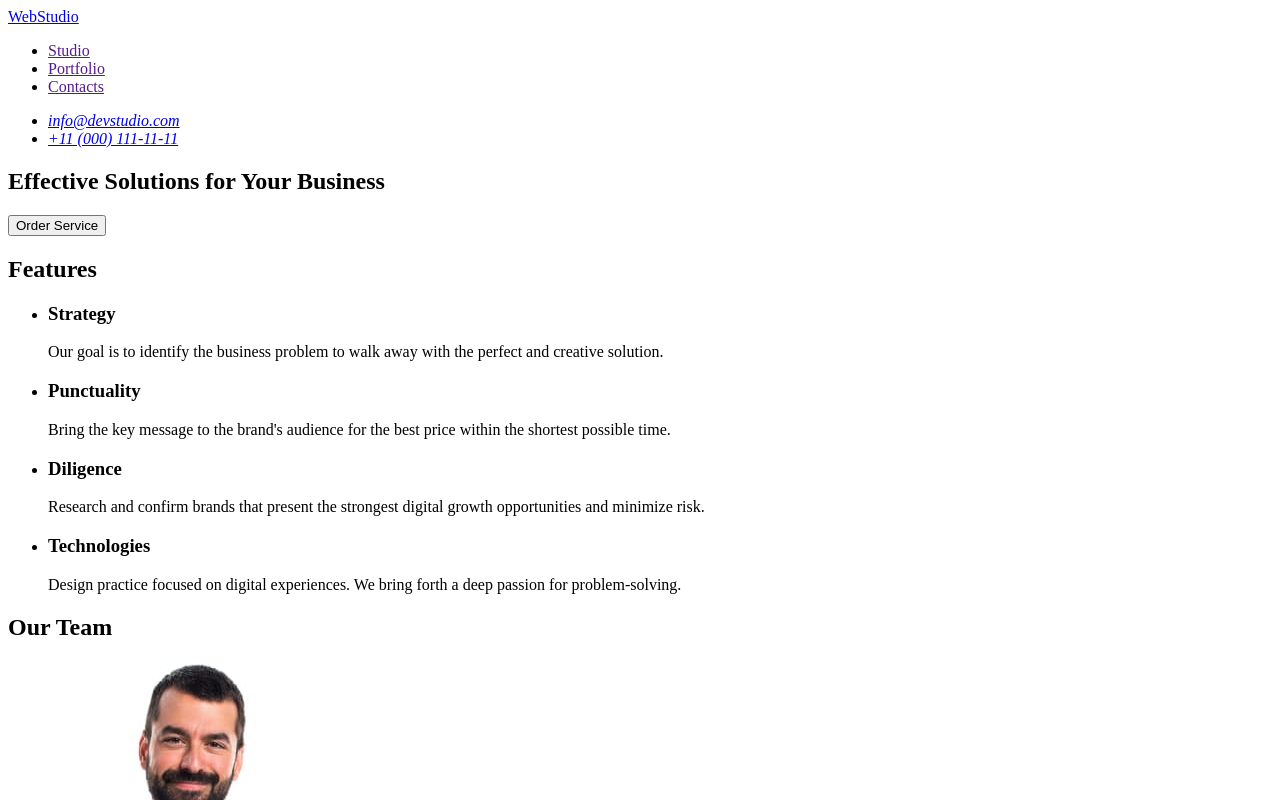
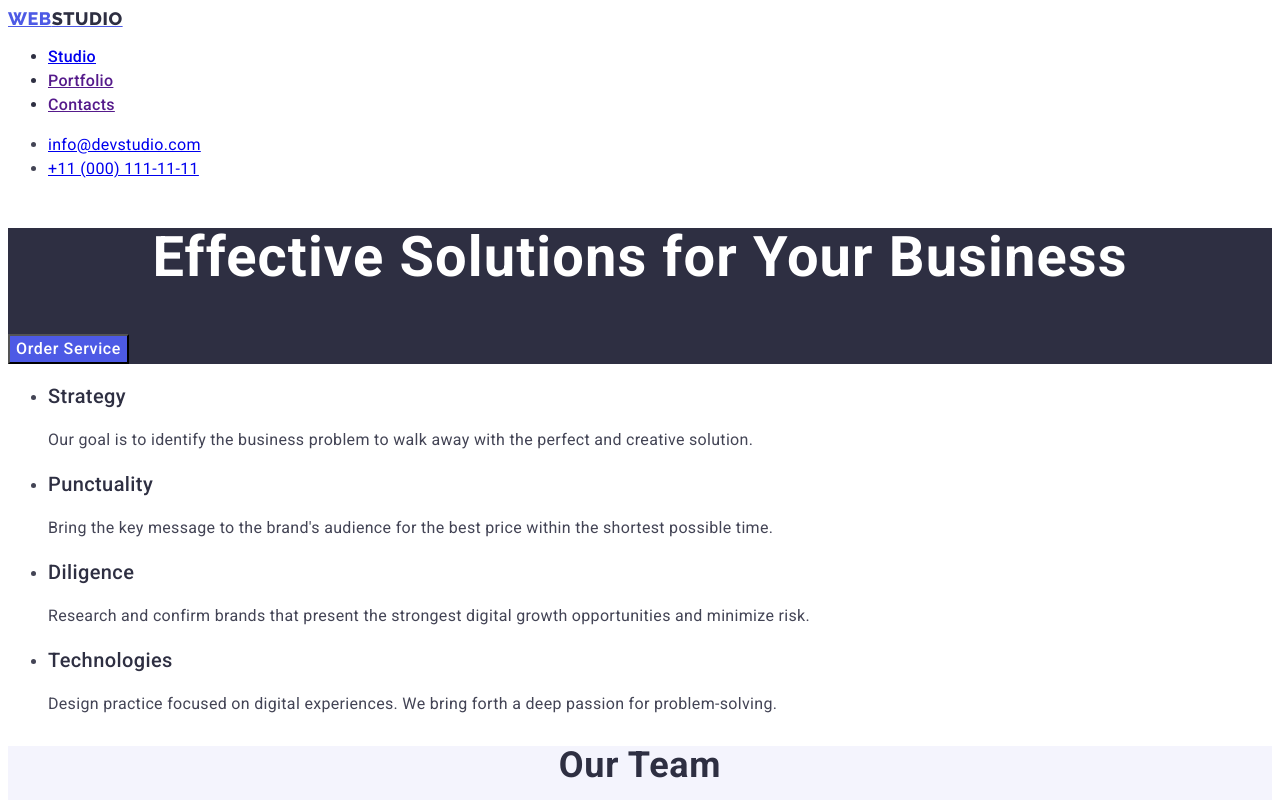
Before and after one commit to TanyaChavl/goit-markup-hw-02, a plain HTML site: page index.html in a window 1280 px wide. Shown: the top 800 px of the page. Drawn offline with Linux system fonts and the light colour scheme.

Commit message:
New HW2 version

```diff
--- /dev/null
+++ b/css/styles.css
@@ -0,0 +1,115 @@
+body {
+    font-family: "Roboto", sans-serif;
+    color: #434455;
+    background-color: #FFFFFF;
+}
+
+.logo {
+    font-family: "Raleway", sans-serif;
+    font-weight: 700;
+    font-size: 18px;
+    line-height: 1.17;
+    letter-spacing: 0.03em;
+    text-transform: uppercase;
+    color: #4d5ae5;
+}
+
+.logo span {
+    color: #2e2f42;
+}
+
+.nav-link {
+    font-weight: 500;
+    font-size: 16px;
+    line-height: 1.5;
+    letter-spacing: 0.02em;
+    color: #2e2f42;
+}
+
+.nav-link:hover, .nav-link:focus {
+    color: #404bbf;
+}
+
+.contact-info {
+    font-style: normal;
+}
+
+.contact-item {
+    font-size: 16px;
+    line-height: 1.5;
+    letter-spacing: 0.02em;
+    color: #434455;
+}
+
+.contact-item:hover, .contact-item:focus {
+    color: #404bbf;
+}
+
+.hero-section {
+    background-color: #2e2f42;
+}
+
+.hero-header {
+    font-size: 56px;
+    line-height: 1.07;
+    text-align: center;
+    letter-spacing: 0.02em;
+    color: #FFFFFF;
+}
+
+.hero-button {
+    background-color: #4D5AE5;
+    font-family: "Roboto", sans-serif;
+    font-weight: 500;
+    font-size: 16px;
+    line-height: 1.5;
+    letter-spacing: 0.04em;
+    color: #FFFFFF;
+    cursor: pointer;
+}
+
+.hero-button:hover, .hero-button:focus {
+    background-color: #404BBF
+}
+
+.section-main-header {
+    font-size: 36px;
+    line-height: 1.11;
+    text-align: center;
+    letter-spacing: 0.02em;
+    text-transform: capitalize;
+    color: #2e2f42;
+}
+
+.section-header {
+    font-weight: 500;
+    font-size: 20px;
+    line-height: 1.2;
+    letter-spacing: 0.02em;
+    color: #2e2f42;
+}
+
+.section-paragraph {
+    font-size: 16px;
+    line-height: 1.5;
+    letter-spacing: 0.02em;
+    color: #434455;
+}
+
+.team-section {
+    background-color: #F4F4FD;
+}
+
+.footer {
+    background-color: #2e2f42;
+}
+
+.logo .accent {
+    color: #F4F4FD;
+}
+
+.footer-paragraph {
+    line-height: 1.5;
+    color: #F4F4FD;
+    letter-spacing: 0.02em;
+}
--- a/index.html
+++ b/index.html
@@ -4,96 +4,143 @@
 <head>
     <meta charset="utf-8">
     <title>WEBSTUDIO</title>
+    <link rel="preconnect" href="https://fonts.googleapis.com">
+    <link rel="preconnect" href="https://fonts.gstatic.com" crossorigin>
+    <link
+        href="https://fonts.googleapis.com/css2?family=Raleway:wght@800&family=Roboto:wght@400;500;700&display=swap"
+        rel="stylesheet">
+    <link rel="stylesheet" href="./css/styles.css">
 </head>
 
 <body>
     <header>
         <nav>
-            <a href="./index.html">WebStudio</a>
+            <a href="./index.html" class="logo">Web<span>Studio</span></a>
             <ul>
-                <li>
-                    <a href="">Studio</a>
+                <li class="nav-link">
+                    <a href="./index.html">Studio</a>
                 </li>
-                <li>
+                <li class="nav-link">
                     <a href="">Portfolio</a>
                 </li>
-                <li>
+                <li class="nav-link">
                     <a href="">Contacts</a>
                 </li>
             </ul>
         </nav>
-        <address>
+        <address class="contact-info">
             <ul>
-                <li>
+                <li class="contact-item">
                     <a href="mailto:info@devstudio.com">info@devstudio.com</a>
                 </li>
-                <li>
+                <li class="contact-item">
                     <a href="tel:+110001111111">+11 (000) 111-11-11</a>
                 </li>
             </ul>
         </address>
     </header>
+
     <main>
-        <section>
-            <h1>
+        <section class="hero-section">
+            <h1 class="hero-header">
                 Effective Solutions for Your Business
             </h1>
-            <button type="button">Order Service</button>
+            <button type="button" class="hero-button">Order Service</button>
         </section>
+
         <section>
-            <h2>Features</h2>
             <ul>
                 <li>
-                    <h3>Strategy</h3>
-                    <p>Our goal is to identify the business problem to walk away with the perfect and creative solution.
+                    <h3 class="section-header">Strategy</h3>
+                    <p class="section-paragraph">Our goal is to identify the business problem to walk away with the perfect and creative solution.
                     </p>
                 </li>
                 <li>
-                    <h3>Punctuality</h3>
-                    <p>Bring the key message to the brand's audience for the best price within the shortest possible
+                    <h3 class="section-header">Punctuality</h3>
+                    <p class="section-paragraph">Bring the key message to the brand's audience for the best price within the shortest possible
                         time.</p>
                 </li>
                 <li>
-                    <h3>Diligence</h3>
-                    <p>Research and confirm brands that present the strongest digital growth opportunities and minimize
+                    <h3 class="section-header">Diligence</h3>
+                    <p class="section-paragraph">Research and confirm brands that present the strongest digital growth opportunities and minimize
                         risk.</p>
                 </li>
                 <li>
-                    <h3>Technologies</h3>
-                    <p>Design practice focused on digital experiences. We bring forth a deep passion for
+                    <h3 class="section-header">Technologies</h3>
+                    <p class="section-paragraph">Design practice focused on digital experiences. We bring forth a deep passion for
                         problem-solving.</p>
                 </li>
             </ul>
         </section>
-        <section>
-            <h2>Our Team</h2>
+
+        <section class="team-section">
+            <h2 class="section-main-header">Our Team</h2>
             <ul>
                 <li>
                     <img src="./images/mark_guerrero.jpg" alt="Mark Guerrero" width="264">
-                    <h3>Mark Guerrero</h3>
-                    <p>Product Designer</p>
+                    <h3 class="section-header">Mark Guerrero</h3>
+                    <p class="section-paragraph">Product Designer</p>
                 </li>
                 <li>
                     <img src="./images/tom_ford.jpg" alt="Tom Ford" width="264">
-                    <h3>Tom Ford</h3>
-                    <p>Frontend Developer</p>
+                    <h3 class="section-header">Tom Ford</h3>
+                    <p class="section-paragraph">Frontend Developer</p>
                 </li>
                 <li>
                     <img src="./images/camila_garcia.jpg" alt="Camila Garcia" width="264">
-                    <h3>Camila Garcia</h3>
-                    <p>Marketing</p>
+                    <h3 class="section-header">Camila Garcia</h3>
+                    <p class="section-paragraph">Marketing</p>
                 </li>
                 <li>
                     <img src="./images/daniel_wilson.jpg" alt="Daniel Wilson" width="264">
-                    <h3>Daniel Wilson</h3>
-                    <p>UI Designer</p>
+                    <h3 class="section-header">Daniel Wilson</h3>
+                    <p class="section-paragraph">UI Designer</p>
+                </li>
+            </ul>
+        </section>
+
+        <section>
+            <h2 class="section-main-header">Our Portfolio</h2>
+            <ul>
+                <li>
+                    <img src="./images/banking_app_interface_concept.jpg" alt="Banking App" width="360">
+                    <h3 class="section-header">Banking App</h3>
+                    <p class="section-paragraph">App</p>
+                </li>
+                <li>
+                    <img src="./images/cashless_payment.jpg" alt="Cashless Payment" width="360">
+                    <h3 class="section-header">Cashless Payment</h3>
+                    <p class="section-paragraph">Marketing</p>
+                </li>
+                <li>
+                    <img src="./images/meditation_app.jpg" alt="Meditation App" width="360">
+                    <h3 class="section-header">Meditation App</h3>
+                    <p class="section-paragraph">App</p>
+                </li>
+                <li>
+                    <img src="./images/taxi_service.jpg" alt="Taxi Service" width="360">
+                    <h3 class="section-header">Taxi Service</h3>
+                    <p class="section-paragraph">Marketing</p>
+                </li>
+                <li>
+                    <img src="./images/screen_illustrations.jpg" alt="Screen Illustrations" width="360">
+                    <h3 class="section-header">Screen Illustrations</h3>
+                    <p class="section-paragraph">Design</p>
+                </li>
+                <li>
+                    <img src="./images/online_courses.jpg" alt="Online Courses" width="360">
+                    <h3 class="section-header">Online Courses</h3>
+                    <p class="section-paragraph">Marketing</p>
                 </li>
             </ul>
         </section>
     </main>
-    <footer>
-        <a href="./index.html">WebStudio</a>
-        <p>
+
+    <footer class="footer">
+        <a href="./index.html" class="logo">Web
+            <span class="logo accent">Studio</span>
+        </a>
+        <p class="footer-paragraph">
             Increase the flow of customers and sales for your business with digital marketing & growth solutions.
         </p>
     </footer>
```
